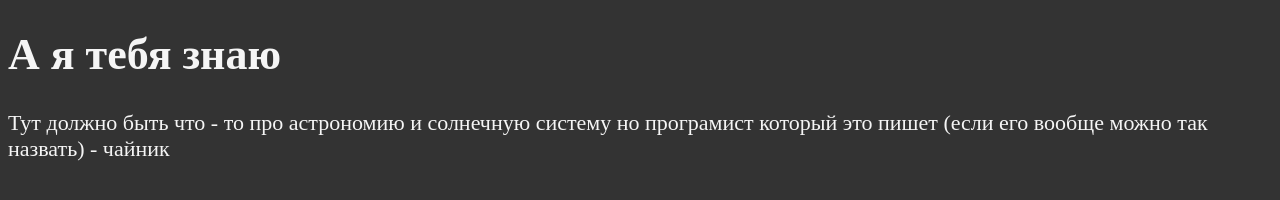
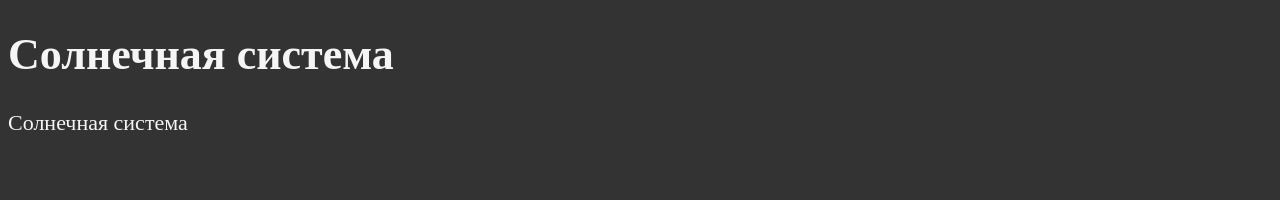
Before and after one commit to Viktor-Zhurkov/createx.github.io, a plain HTML site: page index.html in a window 1280 px wide. Drawn offline with Linux system fonts and the light colour scheme.

Commit message:
Update index.html

```diff
--- a/index.html
+++ b/index.html
@@ -9,9 +9,8 @@
         <link rel="stylesheet" href="main.css" type="text/css">
     </head>
     <body>
-        <h1>А я тебя знаю</h1>
-        <p>Тут должно быть что - то про астрономию и солнечную систему
-            но програмист который это пишет (если его вообще можно так назвать) - чайник
+        <h1>Солнечная система</h1>
+        <p>Солнечная система
         </p>
     </body>
 </html>
```
